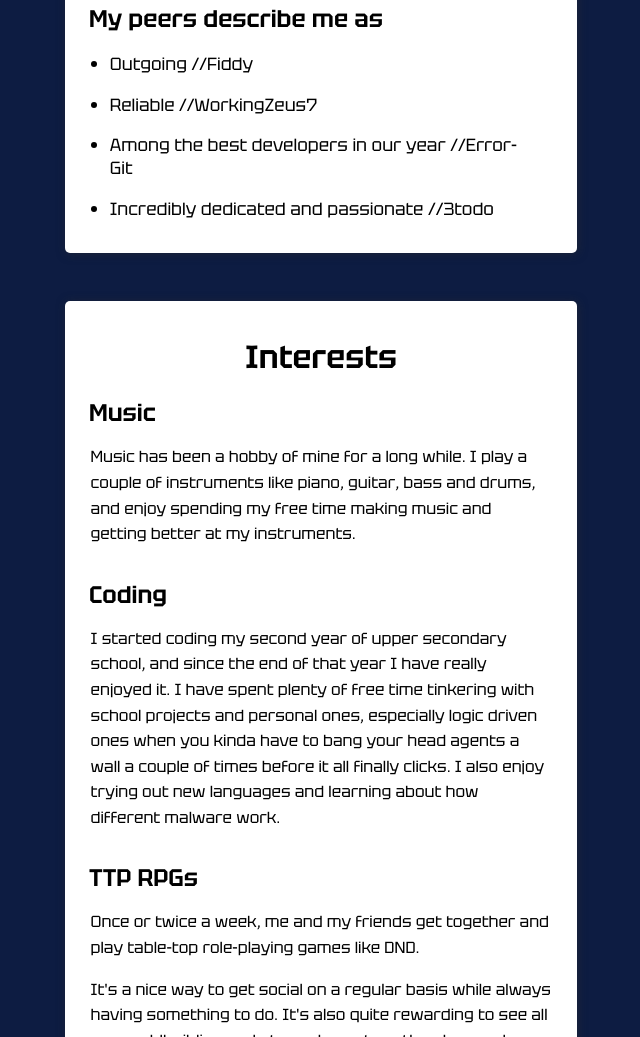
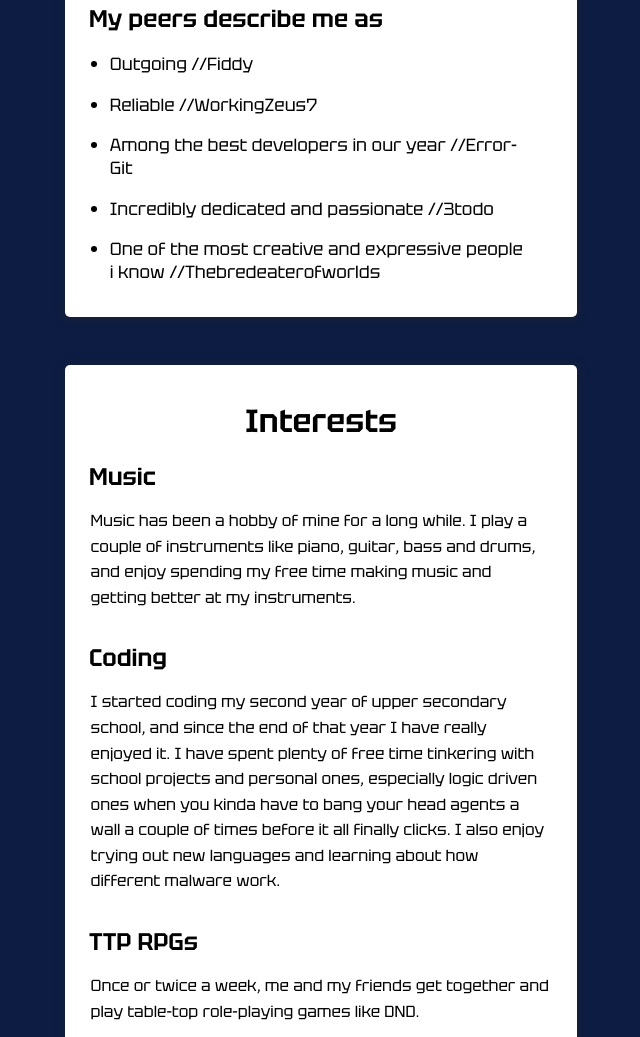
Before and after one commit to ShlimerAFK/shlimerafk.github.io, a plain HTML site: page index.html in a window 1280 px wide. Shown: the part 751-1788 px from the top of the page, without its empty margins (319-959 px from the left). Drawn offline with Linux system fonts and the light colour scheme.

Commit message:
Update index.html

```diff
--- a/index.html
+++ b/index.html
@@ -73,6 +73,9 @@
                             <li>
                                 <p>Incredibly dedicated and passionate //3todo</p>
                             </li>
+                            <li>
+                                <p>One of the most creative and expressive people i know //Thebredeaterofworlds</p>
+                            </li>
 
                         </ul>
                     </div>
@@ -108,7 +111,8 @@
                     </div>
 
                     <div class="article_text_box">
-                        <p> I started coding my second year of upper secondary school, and since the end of that year I have really
+                        <p> I started coding my second year of upper secondary school, and since the end of that year I
+                            have really
                             enjoyed it. I have spent plenty of free time tinkering with school projects and personal
                             ones, especially logic driven ones when you kinda have to bang your head agents a wall a
                             couple of times before it all finally clicks. I also enjoy trying out new languages and
@@ -407,7 +411,8 @@
                     <div class="article_text_box">
                         <p>
                             <b>
-                                This was my final project for the Programming 2 course in my third year of upper secondary school.
+                                This was my final project for the Programming 2 course in my third year of upper
+                                secondary school.
                             </b>
                         </p>
                         <p>
@@ -489,7 +494,9 @@
 
             <section>
 
-                <div class="section_title"> <h3> Next.js Website </h3> </div>
+                <div class="section_title">
+                    <h3> Next.js Website </h3>
+                </div>
 
                 <article>
                     <div class="article_text_box">
@@ -502,13 +509,15 @@
 
                     <div class="article_text_box">
                         <p>
-                        I did some JS programming, designing some of the Playwright tests, did a lot of the porting to Next.js and wrote
+                            I did some JS programming, designing some of the Playwright tests, did a lot of the porting
+                            to Next.js and wrote
                             both the Linux and Windows shell
                             setup scripts.
                         </p>
 
                         <p>
-                        <a href="https://github.com/NTIG-Uppsala/Liljans-Blommor-Dev/tree/Nextjs-dev"> See project </a>
+                            <a href="https://github.com/NTIG-Uppsala/Liljans-Blommor-Dev/tree/Nextjs-dev"> See project
+                            </a>
                         </p>
                     </div>
 
```
Lines whose indentation alone changed are shown as unchanged.
